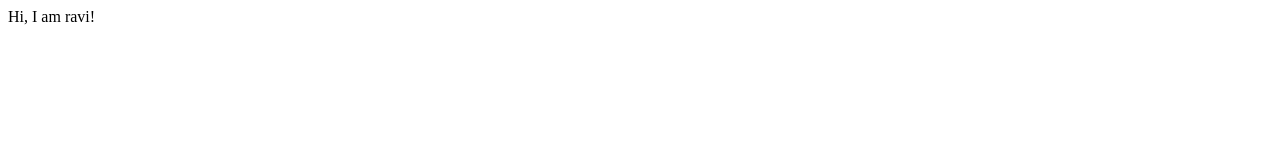
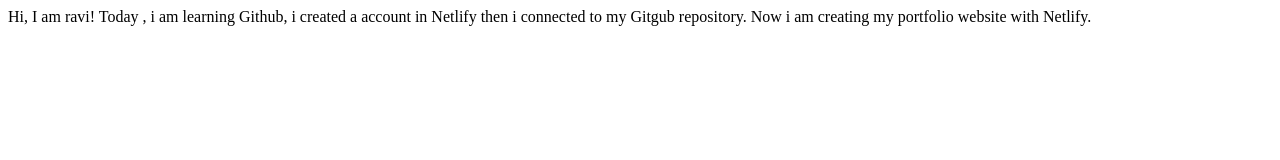
Before and after one commit to iamravi-prakash/ravipraksh-portfolio, a plain HTML site: page index.html in a window 1280 px wide. Drawn offline with Linux system fonts and the light colour scheme.

Commit message:
updated text

```diff
--- a/index.html
+++ b/index.html
@@ -10,6 +10,8 @@
 
 <body>
     Hi, I am ravi!
+    Today , i am learning Github, i created a account in Netlify then i connected to my Gitgub repository.
+    Now i am creating my portfolio website with Netlify.
 </body>
 
 </html>
```
